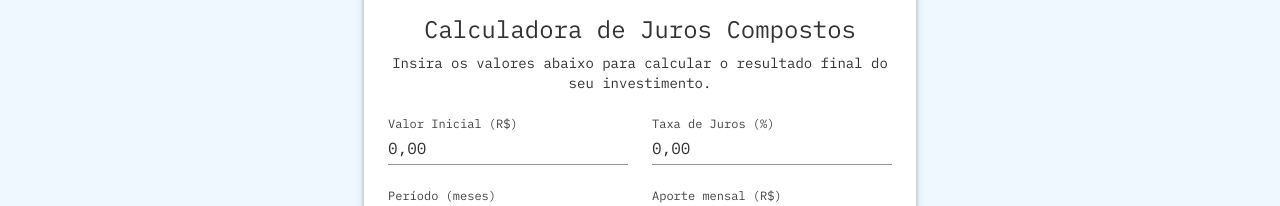
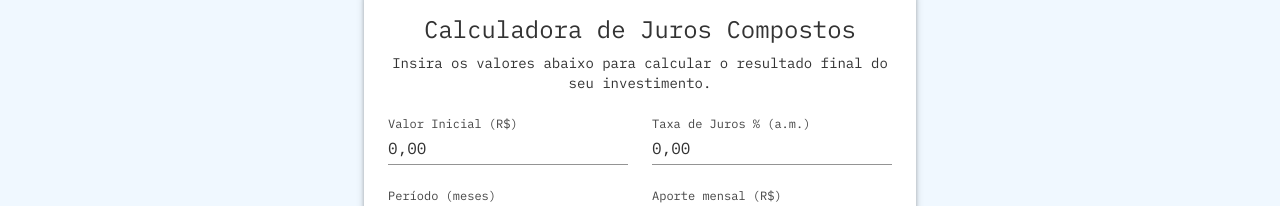
Before and after one commit to heridepaula/calculadoraonlinebr, a Next.js app: page /calculadoras/calculadora-juros-compostos in a window 1280 px wide. Shown: the part 139-345 px from the top of the page. Built offline with nearby package versions, Linux system fonts and the light colour scheme.

Commit message:
chore: ajusta label de juros

```diff
--- a/app/calculadoras/calculadora-juros-compostos/calculator.tsx
+++ b/app/calculadoras/calculadora-juros-compostos/calculator.tsx
@@ -66,7 +66,7 @@ const Calculator = () => {
           <CurrencyInput
             initialValue={interestRate}
             handleChange={setInterestRate}
-            label="Taxa de Juros (%)"
+            label="Taxa de Juros % (a.m.)"
           />
         </Grid>
         <Grid size={{ xs: 12, md: 6 }}>
```
